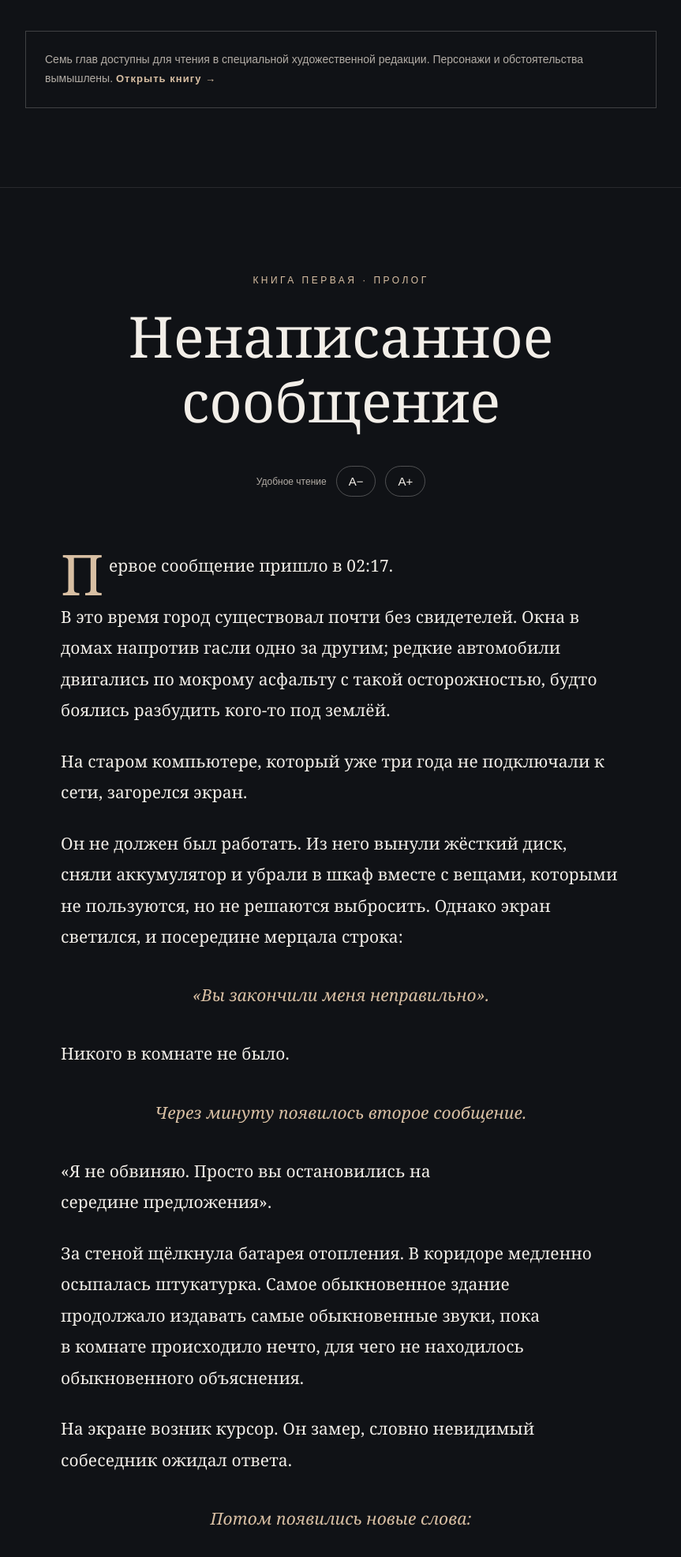
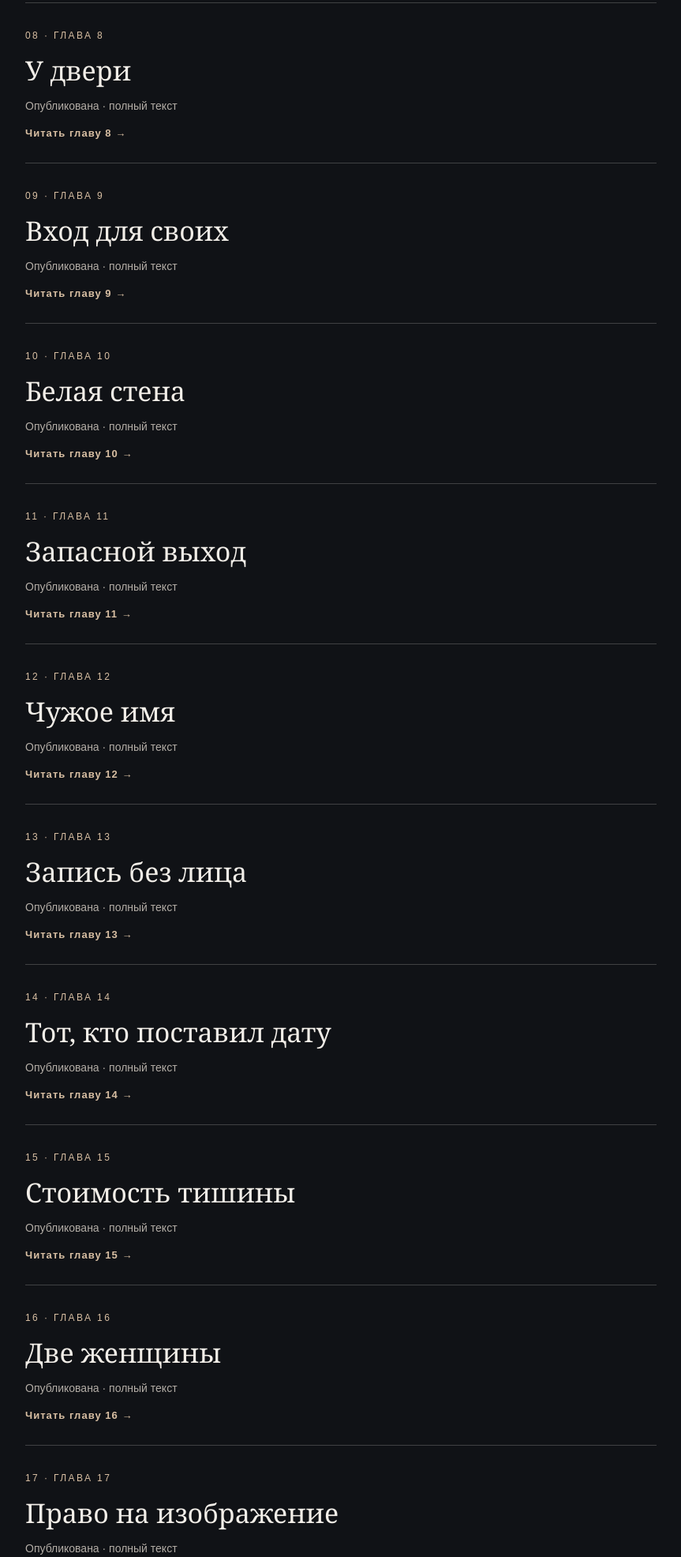
Before and after one commit to sativip00-ops/who-is-real, a plain HTML site: page index.html in a window 1280 px wide. Shown: the part 2800-4772 px from the top of the page at 79% size, without its empty margins (208-1071 px from the left). Drawn offline with Linux system fonts and the light colour scheme.

Commit message:
Show all 19 chapters on WHO IS REAL home page; book complete

```diff
--- a/index.html
+++ b/index.html
@@ -9,7 +9,19 @@
 <div class="chapter"><small>05 · ГЛАВА ПЯТАЯ</small><h3>Пломба</h3><p>Опубликована · полный текст</p><a class="chapter-link" href="read.html#chapter-5">Читать главу 5 →</a></div>
 <div class="chapter"><small>06 · ГЛАВА ШЕСТАЯ</small><h3>Право не отвечать</h3><p>Опубликована · полный текст</p><a class="chapter-link" href="read.html#chapter-6">Читать главу 6 →</a></div>
 <div class="chapter"><small>07 · ГЛАВА СЕДЬМАЯ</small><h3>Чужая подпись</h3><p>Опубликована · полный текст</p><a class="chapter-link" href="read.html#chapter-7">Читать главу 7 →</a></div>
-<div class="notice">Семь глав доступны для чтения в специальной художественной редакции. Персонажи и обстоятельства вымышлены. <a class="chapter-link" href="read.html#chapter-1">Открыть книгу →</a></div></section>
+<div class="chapter"><small>08 · ГЛАВА 8</small><h3>У двери</h3><p>Опубликована · полный текст</p><a class="chapter-link" href="read.html#chapter-8">Читать главу 8 →</a></div>
+<div class="chapter"><small>09 · ГЛАВА 9</small><h3>Вход для своих</h3><p>Опубликована · полный текст</p><a class="chapter-link" href="read.html#chapter-9">Читать главу 9 →</a></div>
+<div class="chapter"><small>10 · ГЛАВА 10</small><h3>Белая стена</h3><p>Опубликована · полный текст</p><a class="chapter-link" href="read.html#chapter-10">Читать главу 10 →</a></div>
+<div class="chapter"><small>11 · ГЛАВА 11</small><h3>Запасной выход</h3><p>Опубликована · полный текст</p><a class="chapter-link" href="read.html#chapter-11">Читать главу 11 →</a></div>
+<div class="chapter"><small>12 · ГЛАВА 12</small><h3>Чужое имя</h3><p>Опубликована · полный текст</p><a class="chapter-link" href="read.html#chapter-12">Читать главу 12 →</a></div>
+<div class="chapter"><small>13 · ГЛАВА 13</small><h3>Запись без лица</h3><p>Опубликована · полный текст</p><a class="chapter-link" href="read.html#chapter-13">Читать главу 13 →</a></div>
+<div class="chapter"><small>14 · ГЛАВА 14</small><h3>Тот, кто поставил дату</h3><p>Опубликована · полный текст</p><a class="chapter-link" href="read.html#chapter-14">Читать главу 14 →</a></div>
+<div class="chapter"><small>15 · ГЛАВА 15</small><h3>Стоимость тишины</h3><p>Опубликована · полный текст</p><a class="chapter-link" href="read.html#chapter-15">Читать главу 15 →</a></div>
+<div class="chapter"><small>16 · ГЛАВА 16</small><h3>Две женщины</h3><p>Опубликована · полный текст</p><a class="chapter-link" href="read.html#chapter-16">Читать главу 16 →</a></div>
+<div class="chapter"><small>17 · ГЛАВА 17</small><h3>Право на изображение</h3><p>Опубликована · полный текст</p><a class="chapter-link" href="read.html#chapter-17">Читать главу 17 →</a></div>
+<div class="chapter"><small>18 · ГЛАВА 18</small><h3>Не для продажи</h3><p>Опубликована · полный текст</p><a class="chapter-link" href="read.html#chapter-18">Читать главу 18 →</a></div>
+<div class="chapter"><small>19 · ГЛАВА 19</small><h3>Никто не обязан</h3><p>Опубликована · полный текст</p><a class="chapter-link" href="read.html#chapter-19">Читать главу 19 →</a></div>
+<div class="notice">Роман завершён: девятнадцать глав доступны для чтения в специальной художественной редакции. Персонажи и обстоятельства вымышлены. <a class="chapter-link" href="read.html#chapter-1">Открыть книгу →</a></div></section>
 <article class="reader" id="prologue" aria-label="Пролог романа"><div class="reader-head"><div class="eyebrow">КНИГА ПЕРВАЯ · ПРОЛОГ</div><h2>Ненаписанное<br>сообщение</h2><div class="reader-tools"><span>Удобное чтение</span><button id="smaller" aria-label="Уменьшить размер текста">А−</button><button id="bigger" aria-label="Увеличить размер текста">А+</button></div></div><div class="reader-text" id="novel"><p>Первое сообщение пришло в 02:17.</p>
 <p>В это время город существовал почти без свидетелей. Окна в домах напротив гасли одно за другим; редкие автомобили двигались по мокрому асфальту с такой осторожностью, будто боялись разбудить кого-то под землёй.</p>
 <p>На старом компьютере, который уже три года не подключали к сети, загорелся экран.</p>
```
